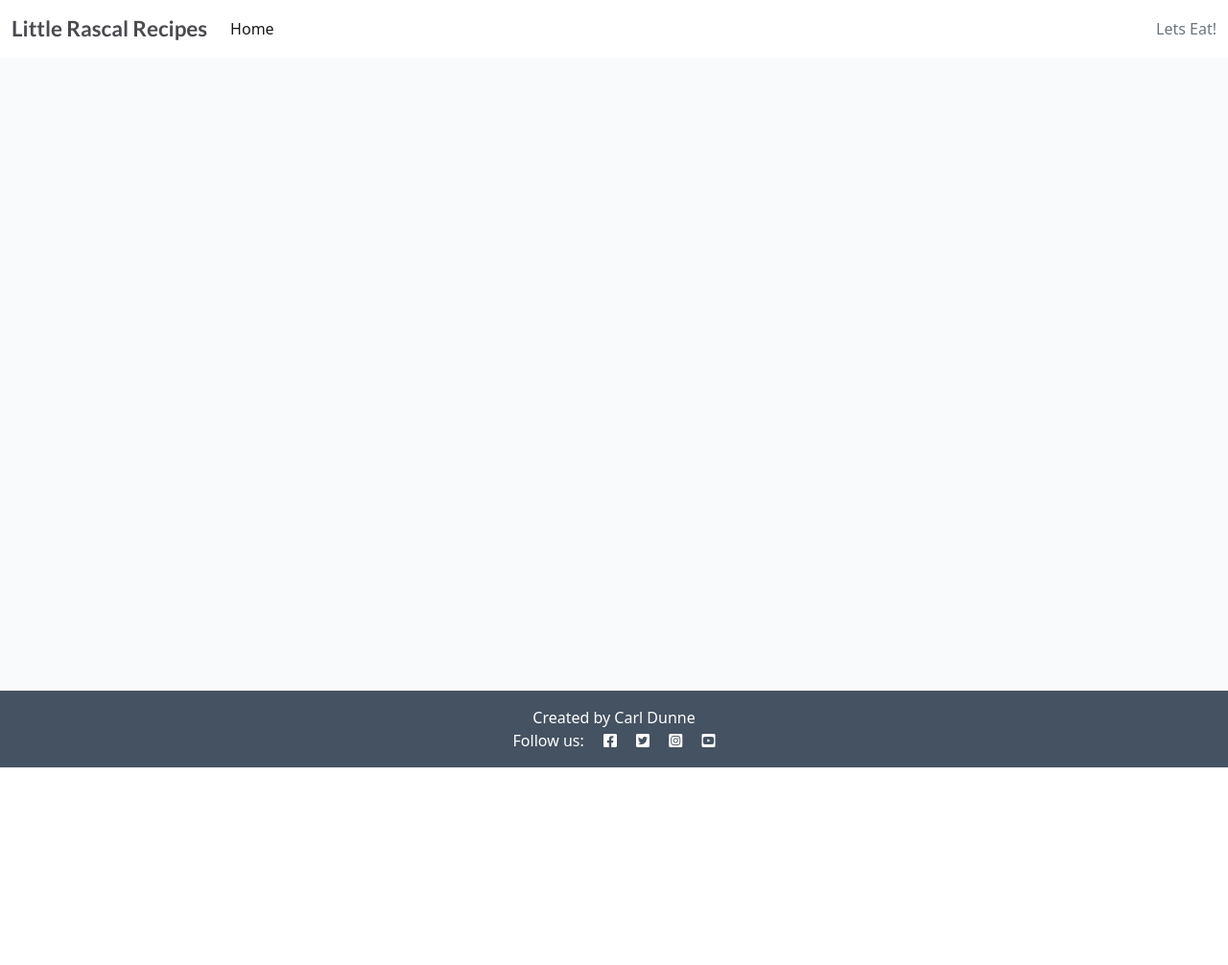
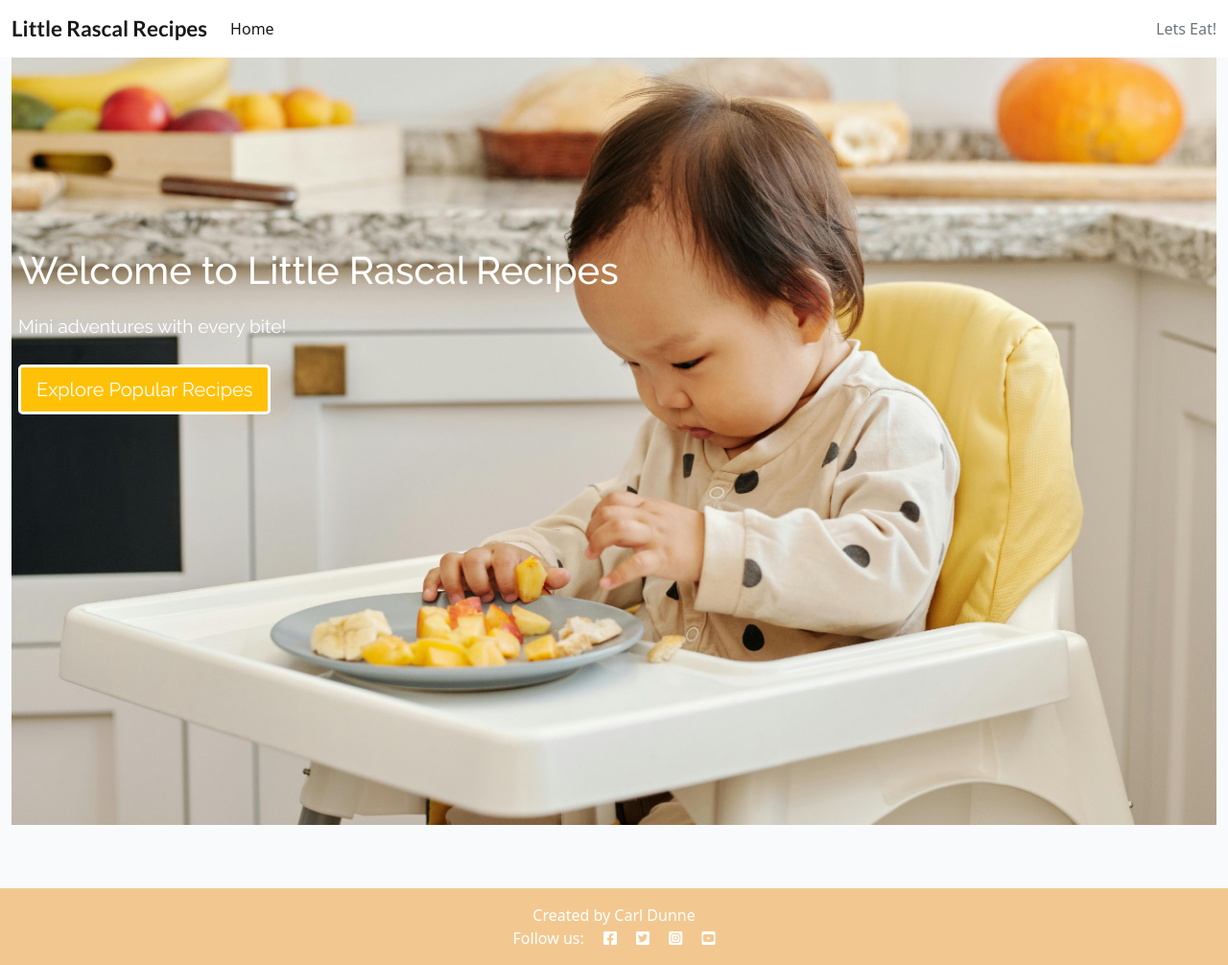
Before and after one commit to DeveloperDunne/Little-Rascal-Recipes, a Django app: page / in a window 1280 px wide. Shown: the whole page at 96% size. Before the commit the page ends 800 px from the top, so only its background shows below. Run offline with Django 4.2, Linux system fonts and the light colour scheme; data that the repository does not hold is empty; parts of the project's set-up code (start-up, migrations or seed data) failed here and were passed over.

Commit message:
Added some styling to Homepage

```diff
--- a/blog/models.py
+++ b/blog/models.py
@@ -13,7 +13,7 @@ class Recipe(models.Model):
     created_on = models.DateTimeField(auto_now_add=True)
     status = models.IntegerField(choices=STATUS, default=0)
     excerpt = models.TextField(blank=True)
-    updated_on = models.DateTimeField(auto_now=True)
+
 
     class Meta:
         ordering = ["created_on"]
--- a/blog/templates/blog/index.html
+++ b/blog/templates/blog/index.html
@@ -1,13 +1,31 @@
 {% extends "base.html" %}
-
+{% load static %}
 {% block content %}
 
 <!-- index.html content starts here -->
 <div class="container-fluid">
     <div class="row">
+        <main class="flex-shrink-90 main-bg">
+
+            <section id="hero-outer">
+
+              <img
+                src="{% static 'images/babyfood.jpg' %}"
+                class="hero-image"
+                alt=""
+              />
+              <div class="cover-text">
+                <h1>Welcome to Little Rascal Recipes</h1>
+                <h2>Mini adventures with every bite!</h2>
+                <p><a class="btn btn-lg btn-primary" href="#popular" aria-label="Go to the popular recipes">Explore Popular Recipes</a></p>
+                <br>
+              </div>
+            </section>
+
+          </main>
 
         <!-- Blog Entries Column -->
-        <div class="col-12 mt-3 left">
+        <div id="popular" class="col-12 mt-3 left">
             <div class="row">
                 {% for recipe in recipe_list %}
                 <div class="col-md-4">
@@ -23,8 +41,7 @@
                             </a>
 
                             <hr />
-                            <p class="card-text text-muted h6">{{ recipe.created_on}}
-                            </p>
+
                         </div>
                     </div>
                 </div>
--- a/blog/views.py
+++ b/blog/views.py
@@ -9,6 +9,7 @@ class RecipeList(generic.ListView):
     paginate_by = 6
 
 def recipe_detail(request, slug):
+
     """
     Display an individual :model:`blog.Post`.
 
@@ -28,5 +29,5 @@ def recipe_detail(request, slug):
     return render(
         request,
         "blog/recipe_detail.html",
-        {"post": recipe},
+        {"recipe": recipe},
     )
--- a/little_rascal_recipes/settings.py
+++ b/little_rascal_recipes/settings.py
@@ -27,7 +27,7 @@ TEMPLATES_DIR = os.path.join(BASE_DIR, 'templates')
 SECRET_KEY = os.environ.get("SECRET_KEY")
 
 # SECURITY WARNING: don't run with debug turned on in production!
-DEBUG = True
+DEBUG = False
 
 ALLOWED_HOSTS = ['127.0.0.1',
                  '.herokuapp.com',]
--- a/static/css/style.css
+++ b/static/css/style.css
@@ -1,16 +1,12 @@
 body {
-    background-color: #F9FAFC;
+    background-color: #f2c890;
 }
 
 .brand {
     font-family: Lato, sans-serif;
     font-size: 1.4rem;
     font-weight: 700;
-    color: #4A4A4F;
-}
-
-.red-o {
-    color: #E84610;
+    color: 445261;
 }
 
 .thin {
@@ -22,7 +18,7 @@ body {
 }
 
 .dark-bg {
-    background-color: #445261;
+    background-color: #f2c890;
 }
 
 .main-bg {
@@ -43,7 +39,7 @@ body {
     bottom: 5%;
     min-width: 30%;
     left: -2px;
-    background-color: #188181;
+    background-color: #ffc107;
 }
 
 .scale {
@@ -67,7 +63,7 @@ body {
 }
 
 .masthead-text {
-    background-color: #445261;
+    background-color: #f2c890;
     color: white;
     position: relative;
 }
@@ -110,11 +106,21 @@ body {
     margin-left: 5%;
     color: lightgray;
 }
+.btn-primary {
+    background-color: #ffc107;
+    border: 3px solid #fff;
+    color: white;
+}
+.btn-primary:hover {
+    background-color: #fff;
+    color: #ffc107;
+    border: 3px solid #ffc107;
+}
 
 .btn-signup,
 .btn-edit {
-    background-color: #188181;
-    color: #fff;
+    background-color: #fff;
+    color: #ffc107;
 }
 
 .btn-signup:hover,
@@ -159,3 +165,46 @@ body {
 .approval {
     color: rgb(222, 146, 168);
 }
+
+#hero-outer {
+    height: 100vh;
+    width: 100%;
+    overflow: hidden;
+    position: relative;
+    margin-bottom: 50px;
+  }
+
+  /* credit for object-fit: https://www.w3schools.com/csS/css3_object-fit.asp */
+  .hero-image {
+    height: 100vh;
+    width: 100%;
+    overflow: hidden;
+    object-fit: cover;
+
+  }
+
+  /* cover text on hero image */
+.cover-text {
+    background-color: rgba(33, 33, 33, 0);
+    font-family: "Raleway", sans-serif;
+    position: absolute;
+    top: 5vh;
+    padding: 150px 7px 0px 7px;
+    text-align: left;
+    border-radius: 3px;
+    width: 78%;
+  }
+
+  .cover-text > h1 {
+    color:white;
+    padding-top: 8px;
+    font-size: 2.5rem;
+  }
+
+  .cover-text > h2 {
+    color: white;
+    padding-top: 15px;
+    padding-bottom: 20px;
+    font-size: 1.2rem;
+    font-weight: 400;
+  }
--- a/templates/base.html
+++ b/templates/base.html
@@ -10,8 +10,8 @@
 
     <!-- Google Fonts CSS -->
     <link rel="preconnect" href="https://fonts.gstatic.com">
-    <link href="https://fonts.googleapis.com/css2?family=Roboto:wght@300&display=swap" rel="stylesheet">
     <link href="https://fonts.googleapis.com/css2?family=Lato:wght@300;700&display=swap" rel="stylesheet">
+    <link href="https://fonts.googleapis.com/css2?family=Raleway:ital,wght@0,100..900;1,100..900&display=swap" rel="stylesheet">
 
     <!-- Font Awesome CSS -->
     <link rel="stylesheet" href="https://cdnjs.cloudflare.com/ajax/libs/font-awesome/5.15.3/css/all.min.css">
```
Also changed, not shown: blog/templates/blog/recipe_detail.html (+4 -3 lines), blog/migrations/0002_alter_recipe_options_remove_recipe_updated_on.py (added), 1 other file.
